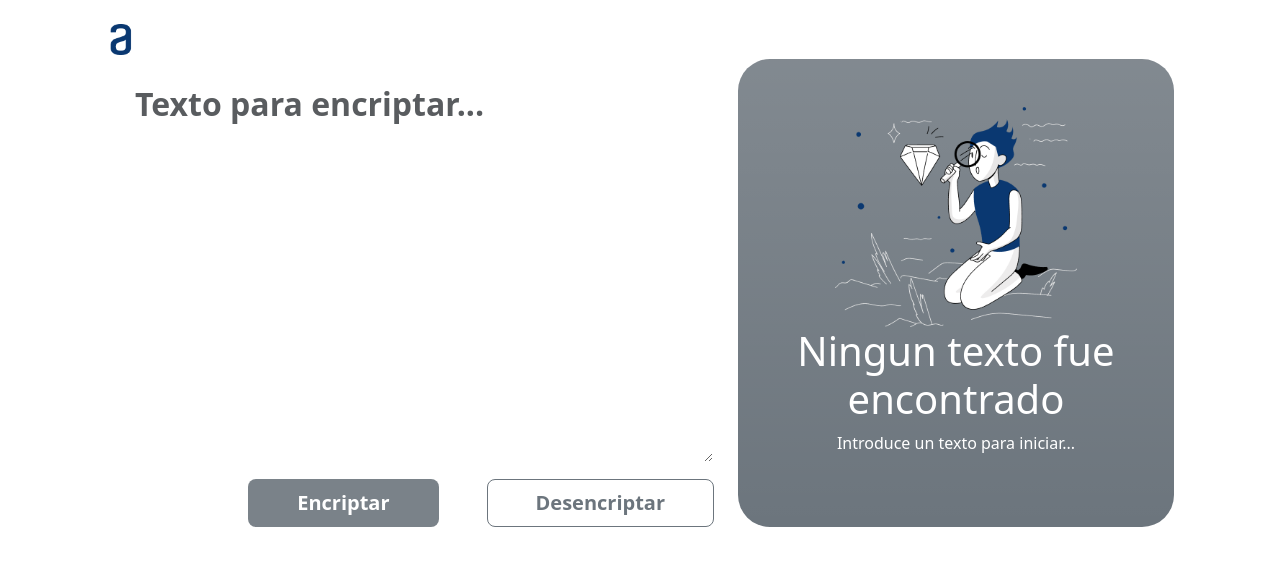
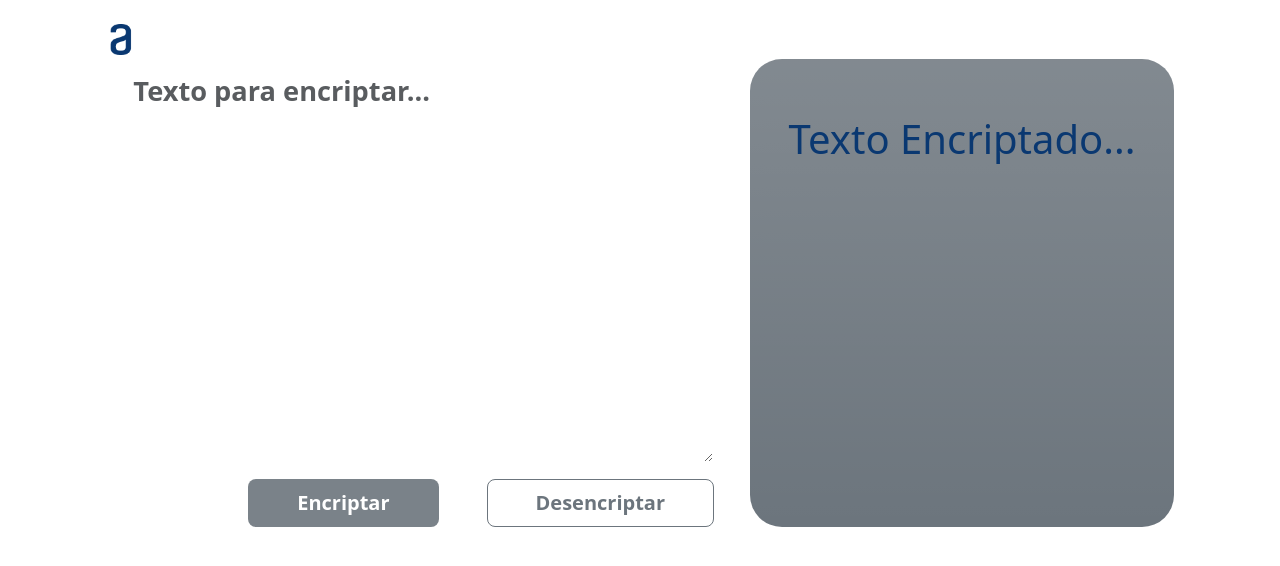
Before and after one commit to URANOOB/ChallengeEncriptador, a plain HTML site: page encript.html in a window 1280 px wide. Both pictures are taken after a click on the button "Encriptar". Drawn offline with nearby package versions, Linux system fonts and the light colour scheme.

Commit message:
Update 2.0

```diff
--- a/code.js
+++ b/code.js
@@ -1,9 +1,7 @@
+//Funcion para encriptar el texto pasados los parametros
 function encriptarTexto(text) {
-
     // Input del texto a ser encriptado y conversion para que siempre sea en minusculas
-    const promptText = prompt('Texto a ser encriptado');
-    text = promptText.toLowerCase();
-
+    text = text.toLowerCase();
     // Reglas de desencriptación
     const reglasEncriptacion = {
         'e': 'enter',
@@ -17,11 +15,32 @@ function encriptarTexto(text) {
         const regla = new RegExp(id, 'gi');
         text = text.replace(regla, reglasEncriptacion[id]);
     }
-
-    return console.log(text);
+    console.log(text);
+    return text;
 };
 
+//Funcion para modificar el dom
+function actualizarContenido () {
+    //Esta variable guarda el contenido del texto
+    let textoIngresado = document.getElementById('textEntered').value;
+    //Esta parte elimina la imagen del elemento
+    let imagen = document.getElementById('imagenTarjeta');
+    imagen.parentNode.removeChild(imagen);
+    //Esta parte llama la funcion textElement para cambiar el contenido del texto
+    textElement ('#tituloTarjeta', '');
+    textElement ('#tituloModificado', 'Texto Encriptado...');
+    textElement ('#cuerpoTarjeta', '');
+    textElement ('#textoModificado', encriptarTexto(textoIngresado));
+    clearBox();
+}
 
+//Funcion para cambiar los atributos de un elemento
+function textElement (id, textWritten) {
+    let innerElement = document.querySelector(id);
+    innerElement.innerHTML = textWritten;
+}
 
-
-encriptarTexto();
+//Esta funcion limpia el contenido del input de texto
+function clearBox(){
+    document.querySelector('#textEntered').value = ' ';
+}
--- a/encript.html
+++ b/encript.html
@@ -8,27 +8,33 @@
         <link href="https://cdn.jsdelivr.net/npm/bootstrap@5.3.2/dist/css/bootstrap.min.css" rel="stylesheet" integrity="sha384-T3c6CoIi6uLrA9TneNEoa7RxnatzjcDSCmG1MXxSR1GAsXEV/Dwwykc2MPK8M2HN" crossorigin="anonymous">
     </head>
 
-<body class="container">
+<body class="container pb-3">
 
 
     <img class="d-flex pt-4 pb-1" src="img/Logo.png" alt="Bootstrap" style="width: 7%;">
     <div class="d-flex justify-content-between mb-2">
-        <div class="container-flex ps-4 pt-1 ms-1 rounded">
+        <div class="container-fluid ps-4 pt-1 ms-1 rounded">
+
             <div class="form-floating pe-4 ps-1">
-                <textarea class="form-control fs-1 p-5 fst-normal border border-white border-1" placeholder="" id="floatingTextarea1" style="height: 400px; width: 600px;"></textarea>
-                <label class="fs-2 ps-4 fst-normal text-body-secondary fw-semibold" for="floatingTextarea2"><p>Texto para encriptar...</p></label>
+                <textarea type="text" class="form-control fs-1 p-5 fst-normal border border-white border-1" placeholder="" id="textEntered" style="height: 400px; width: 600px;"></textarea>
+                <label class="fs-2 ps-4 fst-normal text-body-secondary fw-semibold" for="textEntered">Texto para encriptar...</label>
             </div>
+
             <div class="mt-3 me-4 d-flex justify-content-end fw-normal">
-                <button type="button" class="text-bg-secondary btn btn-lg bg-secondary fw-bold me-5 ps-5 pe-5" style="--bs-bg-opacity: .9;">Encriptar</button>
+                <button onclick="actualizarContenido();" type="button" class="text-bg-secondary btn btn-lg bg-secondary fw-bold me-5 ps-5 pe-5" style="--bs-bg-opacity: .9;">Encriptar</button>
                 <button type="button" class="btn btn-lg btn-outline-secondary fw-bold ps-5 pe-5">Desencriptar</button>
             </div>
         </div>
-        <div class="bg-secondary bg-gradient p-3 pt-5 me-4 rounded-5 text-center text-bg-secondary">
-            <img class="" style="width: 60%;" src="img/Muñeco.png" alt="">
-            <h1 class="">Ningun texto fue encontrado</h1>
-            <p class="">Introduce un texto para iniciar...</p>
+        <div class="container-fluid bg-secondary bg-gradient p-3 pt-5 me-4 rounded-5 text-center text-bg-secondary">
+            <img id="imagenTarjeta" class="" style="width: 60%;" src="img/Muñeco.png" alt="">
+            <h1 id="tituloTarjeta" class="">Ningun texto fue encontrado</h1>
+            <h1 id="tituloModificado" style="color: #0a3871;" class="fst-normal"></h1>
+            <p id="cuerpoTarjeta">Introduce un texto para iniciar...</p>
+            <p id="textoModificado" class="fs-3 font-monospace"></p>
         </div>
     </div>
 
+    <script src="code.js"></script>
+
 </body>
 </html>
```
